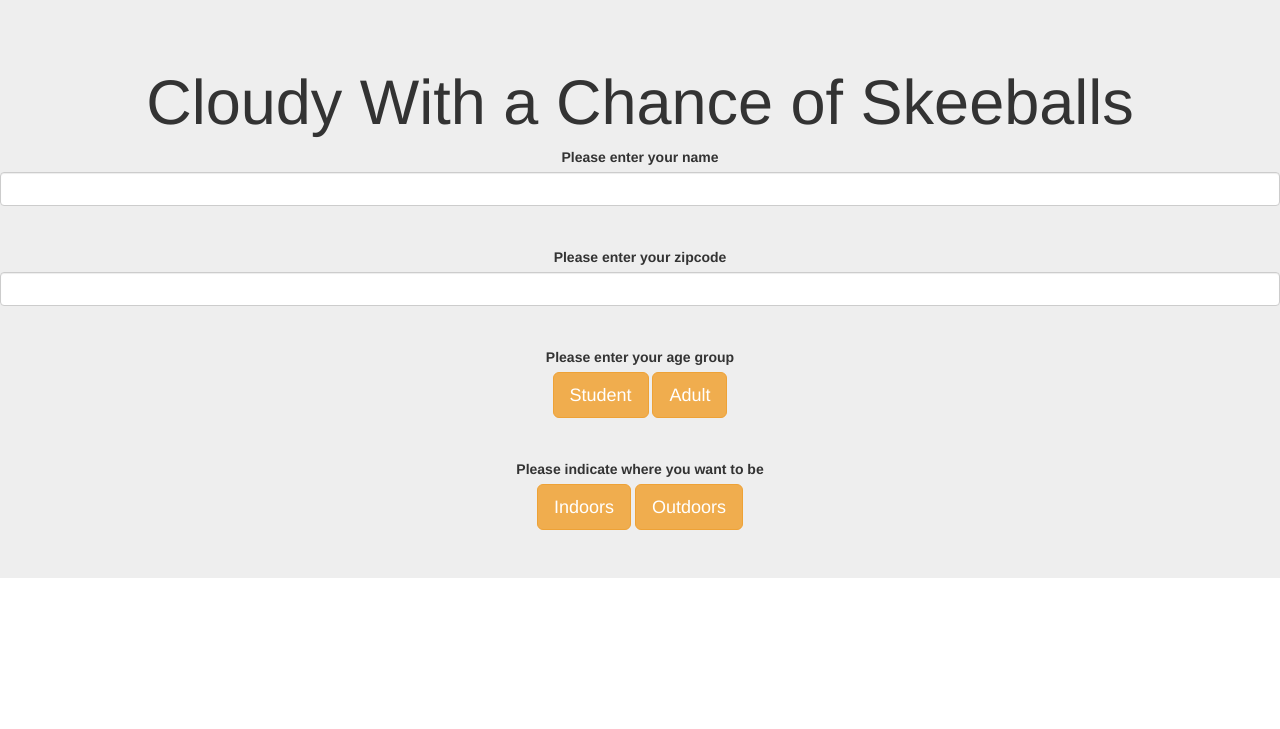
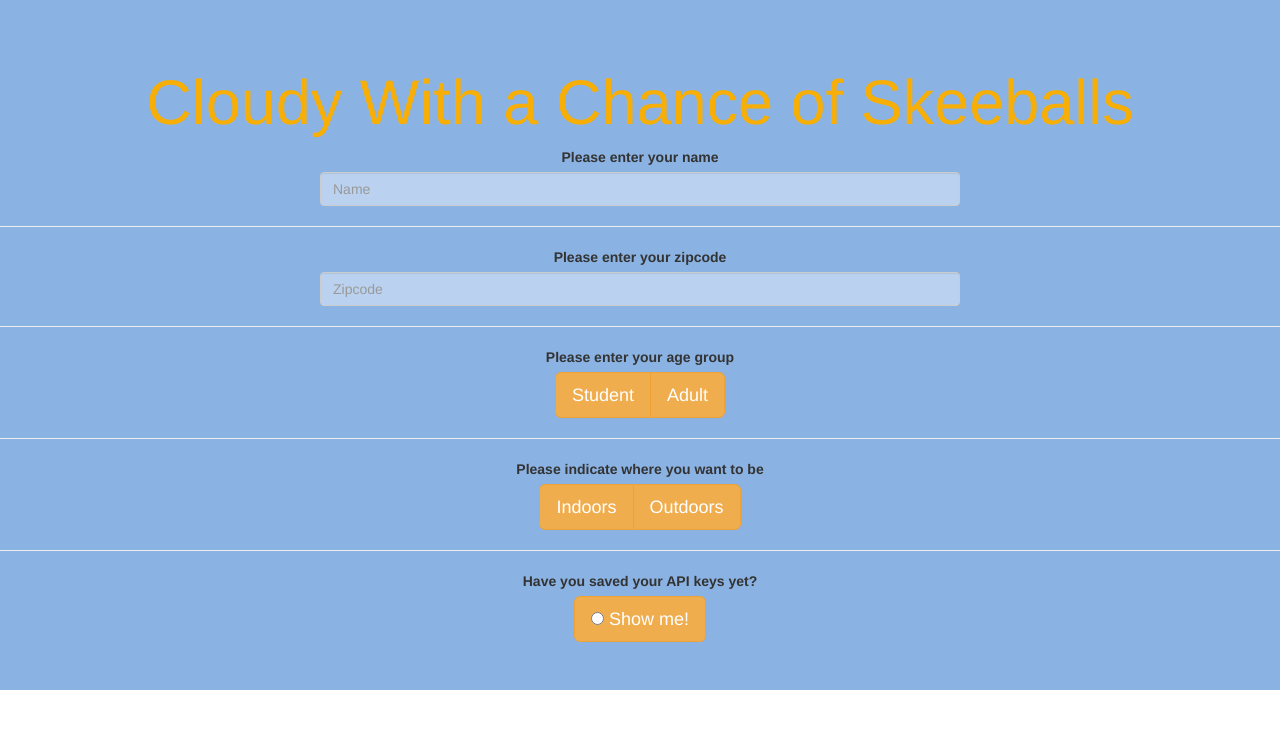
Before and after one commit to EugeneThomas/cYES, a Flask app: template templates/base.html in a window 1280 px wide. Shown: the top 729 px of the page. Run offline with Flask 2, Linux system fonts and the light colour scheme; the template is opened without the code that fills it, so the values that code supplies are empty; some libraries are stand-ins or nearby versions.

Commit message:
Updated template

```diff
--- a/templates/base.html
+++ b/templates/base.html
@@ -15,15 +15,15 @@ P01 -- ArRESTed Development
 
   <body>
 
-<div class="jumbotron text-center">
-  <h1>Cloudy With a Chance of Skeeballs</h1>
+<div class="jumbotron text-center" style = "background-color: #8ab2e2">
+  <h1 style = "color: #f7af07">Cloudy With a Chance of Skeeballs</h1>
 
 
 <center>
 <form>
   <div class="form-group">
     <label for="name">Please enter your name</label>
-    <input type="name" class="form-control" id="name">
+    <input type="name" class="form-control" id="name" style = "width: 50%; background-color: #bad2ef" placeholder = "Name">
   </div>
 </form>
 
@@ -32,23 +32,42 @@ P01 -- ArRESTed Development
 <form>
   <div class="form-group">
     <label for="zipcode">Please enter your zipcode</label>
-    <input type="zipcode" class="form-control" id="zipcode">
+    <input type="zipcode" class="form-control" id="zipcode" style = "width: 50%; background-color: #bad2ef" placeholder = "Zipcode">
   </div>
+
 </form>
 
 <hr>
 
 <label for="zipcode">Please enter your age group</label>
 <br>
-<button type="button" class="btn btn-warning btn-lg">Student</button>
- <button type="button" class="btn btn-warning btn-lg">Adult</button>
 
+<div class="btn-group" data-toggle="buttons">
+      <label class="btn btn-warning btn-lg">
+        <input type="radio" name="age_group" id="student"> Student
+      </label>
+      <label class="btn btn-warning btn-lg">
+        <input type="radio" name="age_group" id="adult"> Adult
+      </label>
+</div>
  <hr>
 
  <label for="zipcode">Please indicate where you want to be</label>
 <br>
-<button type="button" class="btn btn-warning btn-lg">Indoors</button>
- <button type="button" class="btn btn-warning btn-lg">Outdoors</button>
+<div class="btn-group" data-toggle="buttons">
+       <label class="btn btn-warning btn-lg">
+        <input type="radio" name="location" id="indoors">  Indoors
+      </label>
+      <label class="btn btn-warning btn-lg">
+        <input type="radio" name="location" id="outdoors"> Outdoors
+      </label>
+</div>
 
+<hr>
+<label for="disclaimer">Have you saved your API keys yet?</label>
+<br>
+ <label class="btn btn-warning btn-lg">
+        <input type="radio" name="api" id="api"> Show me!
+      </label>
   </body>
 </html>
```
